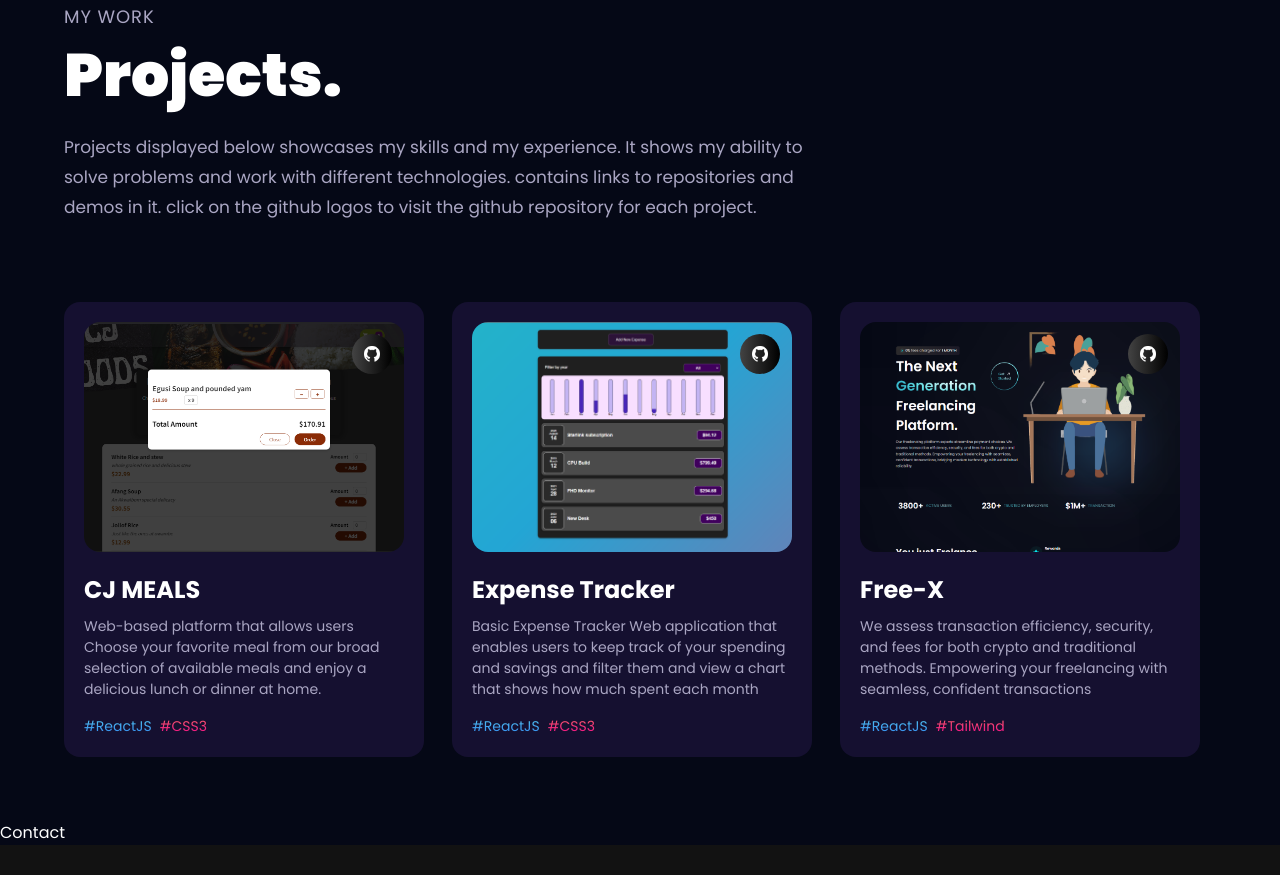
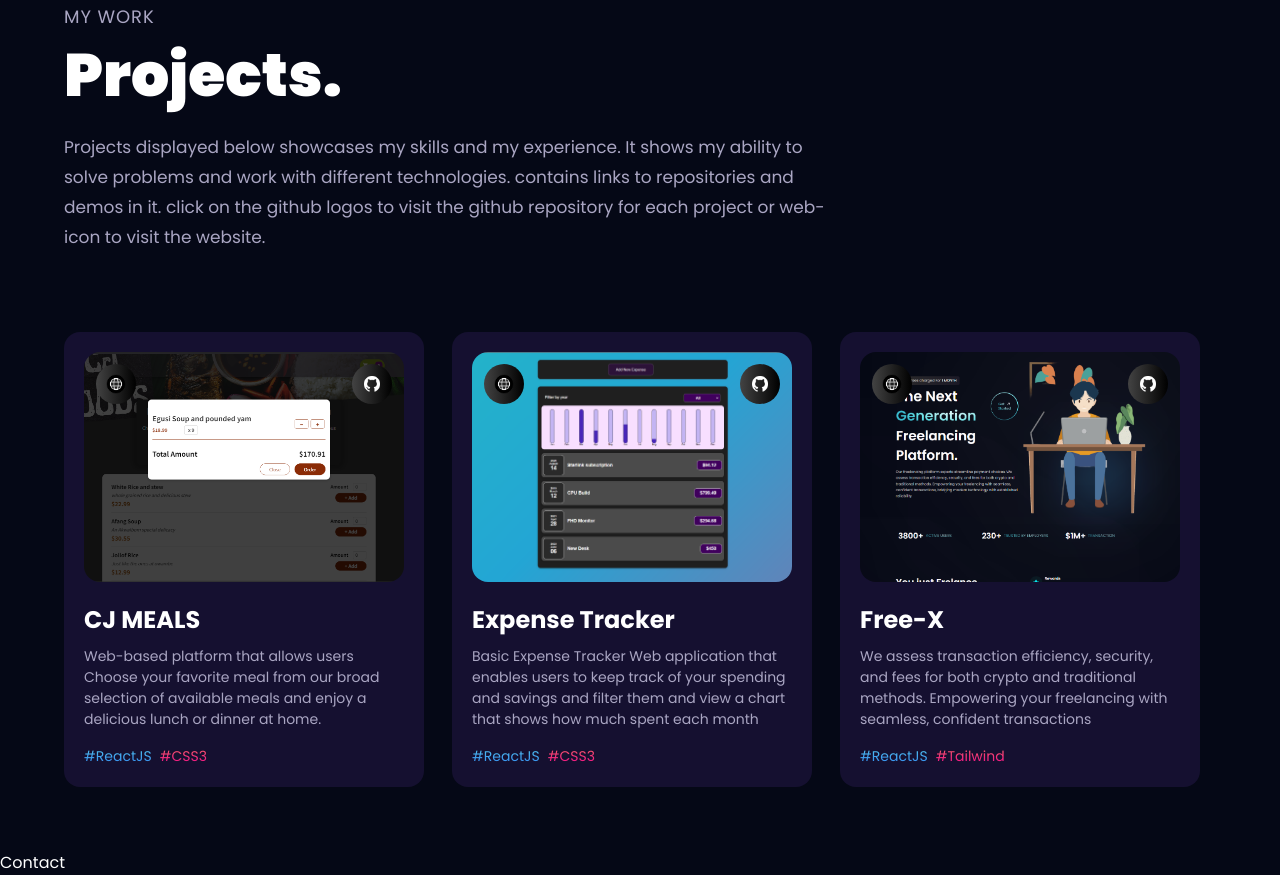
Before and after one commit to CJCODESgit/cjportfolio, a React (Vite) app: page / in a window 1280 px wide. Shown: the part 2220-3095 px from the top of the page. Before the commit the page ends 3065 px from the top, so only its background shows below. Built offline with nearby package versions, Linux system fonts and the light colour scheme.

Commit message:
done with webicon

```diff
--- a/src/assets/index.js
+++ b/src/assets/index.js
@@ -4,6 +4,7 @@ import creator from "./creator.png";
 import mobile from "./mobile.png";
 import web from "./web.png";
 import github from "./github.png";
+import webicon from "./webicon.png"
 import cj from "./cj.png";
 import menu from "./menu.svg";
 import close from "./close.svg";
@@ -38,6 +39,7 @@ export {
   mobile,
   web,
   github,
+  webicon,
   menu,
   close,
   css,
--- a/src/components/Works.jsx
+++ b/src/components/Works.jsx
@@ -1,12 +1,12 @@
 import { Tilt } from "react-tilt";
 import { motion } from 'framer-motion';
 import { styles } from '../styles';
-import { github } from '../assets';
+import { github, webicon } from '../assets';
 import { SectionWrapper } from '../hoc';
 import { projects } from '../constants'
 import { fadeIn, textVariant } from '../utils/motion';
 
-const ProjectCard = ({index, name, description, tags, image, source_code_link}) => {
+const ProjectCard = ({index, name, description, tags, image, source_code_link, website}) => {
   return (
     <motion.div variants={fadeIn("up", "spring", index * 0.5, 0.75)}>
       <Tilt
@@ -31,6 +31,18 @@ const ProjectCard = ({index, name, description, tags, image, source_code_link})
               <img
                 src={github}
                 alt="github"
+                className="w-1/2 h-1/2 object-contain"
+              />
+            </div>
+          </div>
+                    <div className="absolute inset-0 flex justify-start m-3 card-img_hover">
+            <div
+              onClick={() => window.open(website, "_blank")}
+              className="black-gradient w-10 h-10 rounded-full flex justify-center items-center cursor-pointer"
+            >
+              <img
+                src={webicon}
+                alt="website"
                 className="w-1/2 h-1/2 object-contain"
               />
             </div>
@@ -71,7 +83,7 @@ const Works = () => {
           className="mt-3 text-secondary text-[17px]
           max-w-3xl leading-[30px]"
         >
-          Projects displayed below showcases my skills and my experience. It shows my ability to solve problems and work with different technologies. contains links to repositories and demos in it. click on the github logos to visit the github repository for each project.
+          Projects displayed below showcases my skills and my experience. It shows my ability to solve problems and work with different technologies. contains links to repositories and demos in it. click on the github logos to visit the github repository for each project or web-icon to visit the website.
         </motion.p>
 
       </div>
```
Also changed, not shown: src/assets/webicon.png (added).
